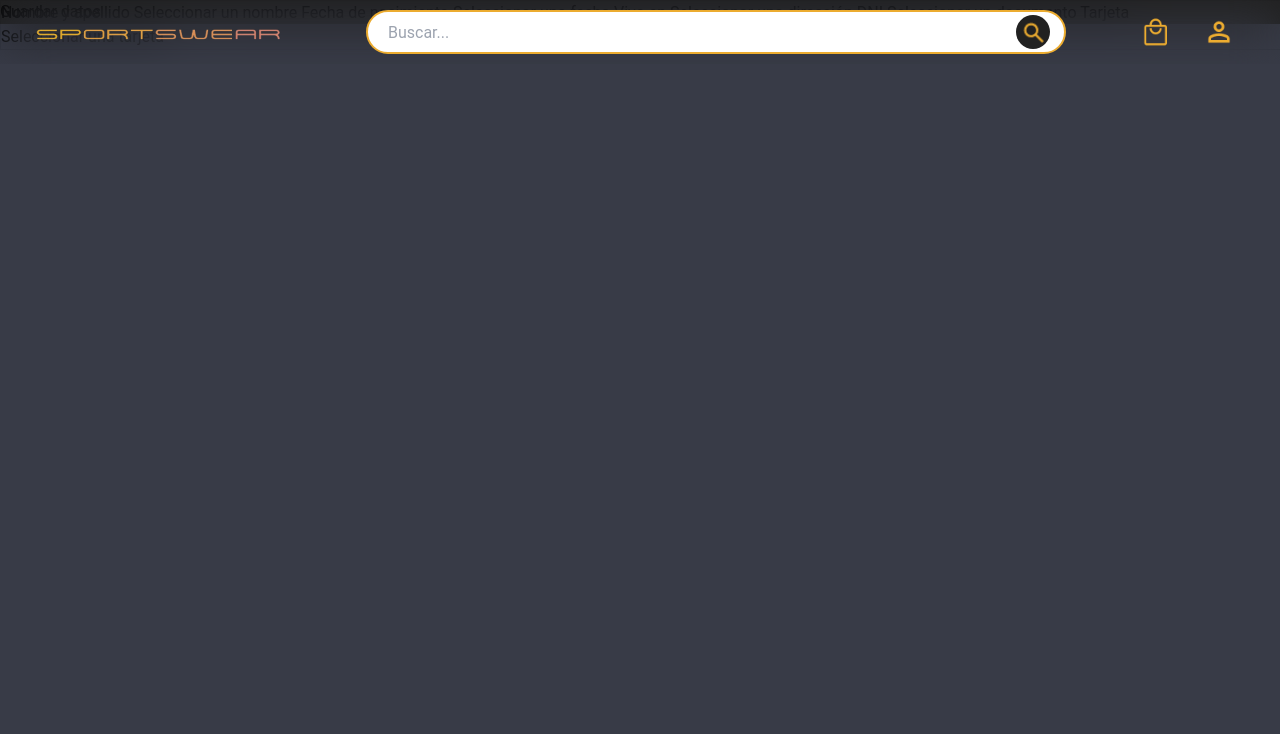
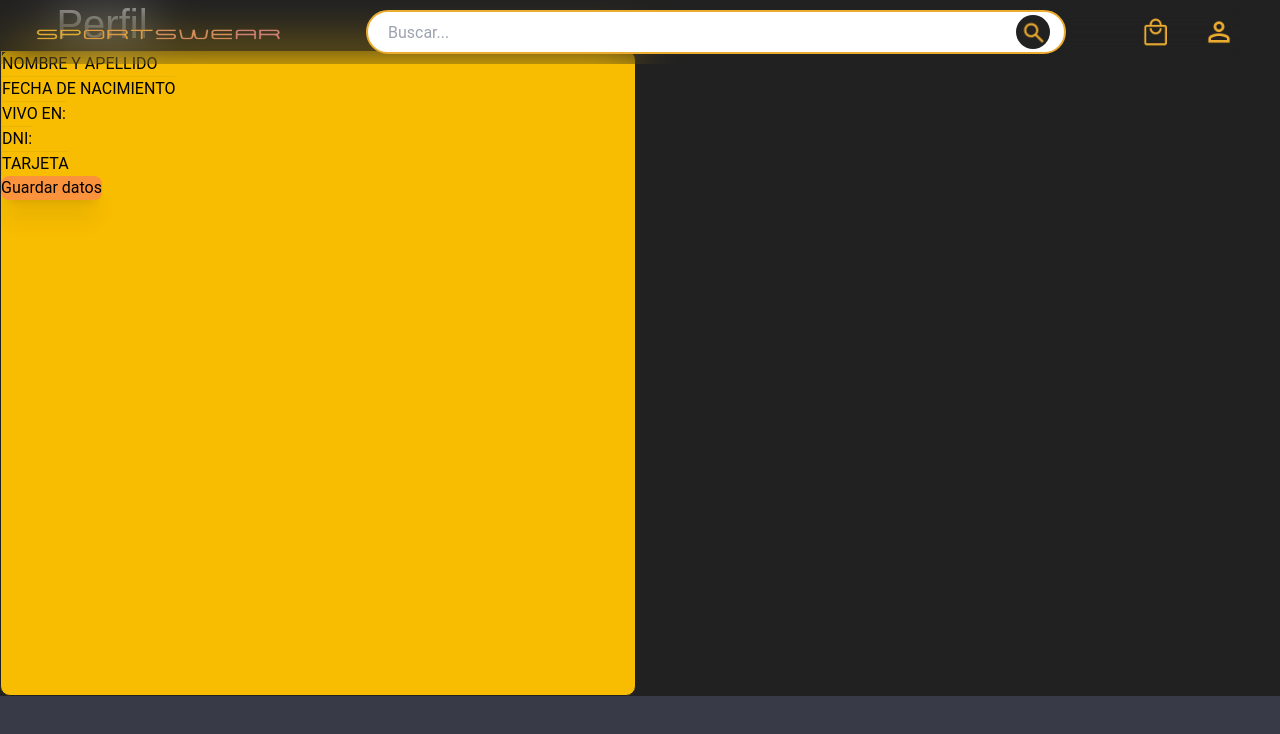
Before and after one commit to jigcolapaolo/Sportswear-eCommerce, a React (Vite) app in the folder Front/: page /perfil in a window 1280 px wide. Shown: the top 734 px of the page. Built offline with nearby package versions, Linux system fonts and the light colour scheme.

Commit message:
Arme un poco la estrutura del perfil pero quedaron problemas con los estilos. tampoco pude poner las imagenes de fondo ya que en el figma no me dejaba seleccionar esa parte y no podia acceder a las propiedades que estaban indicadas para esa parte

```diff
--- a/Front/src/Perfil.jsx
+++ b/Front/src/Perfil.jsx
@@ -2,122 +2,112 @@ import { useState } from "react";
 import LoginModal from "./components/LoginModal/LoginModal";
 
 function Perfil() {
-  const [isOpen, setIsOpen] = useState(false);
+  const [botonVisible, setBotonVisible] = useState(false);
 
-  const bottonDesplegable = () => {
-    setIsOpen(!isOpen);
-  };
+  function botonDesplegable() {
+    setBotonVisible(!botonVisible);
+  }
 
   return (
     <main className="bg-[#212121]">
-      <h1 className="absolute top-143 left-628 w-204 h-50 gap-0 opacity-0 font-rubik-mono-one text-40 font-normal leading-49.52 text-center bg-white">
+      <h1 className="style-title">
         Perfil
       </h1>
       <LoginModal />
 
-      <div className='absolute top-219 left-402 w-636 h-646 gap-0 border-t border-l border-b border-black border-opacity-10 border-solid rounded-tl-10 opacity-0"'>
-        <label> Nombre y apellido </label>
-        <button onClick={bottonDesplegable} className="">
-          Seleccionar un nombre
-        </button>
-        {isOpen && (
-          <div className="absolute mt-2 w-48 bg-white rounded-md shadow-lg">
-            <ul>
-              <li className="px-4 py-2 text-gray-800 hover:bg-gray-200 cursor-pointer">
-                Option 1
-              </li>
-              <li className="px-4 py-2 text-gray-800 hover:bg-gray-200 cursor-pointer">
-                Option 2
-              </li>
-              <li className="px-4 py-2 text-gray-800 hover:bg-gray-200 cursor-pointer">
-                Option 3
-              </li>
-            </ul>
-          </div>
-        )}
+      <div className="style-content">
+        <div className="dropDown">
+          <button
+            onClick={botonDesplegable}
+            className="w-634 h-91 top-59 left-2 border border-t-1 border-b-0 border-l-1 border-r-0 border-yellow-500"
+          >
+            NOMBRE Y APELLIDO
+          </button>
+          {botonVisible && (
+            <div className="nextElementS">
+              <ul>
+                <li> Opcion 1 </li>
+                <li> Opcion 2 </li>
+                <li> Opcion 3 </li>
+              </ul>
+            </div>
+          )}
+        </div>
 
-        <label> Fecha de nacimiento </label>
-        <button onClick={bottonDesplegable} className="">
-          Seleccionar una fecha
-        </button>
-        {isOpen && (
-          <div className="absolute mt-2 w-48 bg-white rounded-md shadow-lg">
-            <ul>
-              <li className="px-4 py-2 text-gray-800 hover:bg-gray-200 cursor-pointer">
-                Option 1
-              </li>
-              <li className="px-4 py-2 text-gray-800 hover:bg-gray-200 cursor-pointer">
-                Option 2
-              </li>
-              <li className="px-4 py-2 text-gray-800 hover:bg-gray-200 cursor-pointer">
-                Option 3
-              </li>
-            </ul>
-          </div>
-        )}
+        <div className="dropDown">
+          <button
+            onClick={botonDesplegable}
+            className="w-634 h-91 top-59 left-2 border border-t-1 border-b-0 border-l-1 border-r-0 border-yellow-500"
+          >
+            FECHA DE NACIMIENTO
+          </button>
+          {botonVisible && (
+            <div className="nextElementS">
+              <ul>
+                <li> Opcion 1 </li>
+                <li> Opcion 2 </li>
+                <li> Opcion 3 </li>
+              </ul>
+            </div>
+          )}
+        </div>
 
-        <label> Vivo en </label>
-        <button onClick={bottonDesplegable} className="">
-          Seleccionar una dirección
-        </button>
-        {isOpen && (
-          <div className="absolute mt-2 w-48 bg-white rounded-md shadow-lg">
-            <ul>
-              <li className="px-4 py-2 text-gray-800 hover:bg-gray-200 cursor-pointer">
-                Option 1
-              </li>
-              <li className="px-4 py-2 text-gray-800 hover:bg-gray-200 cursor-pointer">
-                Option 2
-              </li>
-              <li className="px-4 py-2 text-gray-800 hover:bg-gray-200 cursor-pointer">
-                Option 3
-              </li>
-            </ul>
-          </div>
-        )}
+        <div className="dropDown">
+          <button
+            onClick={botonDesplegable}
+            className="w-634 h-91 top-59 left-2 border border-t-1 border-b-0 border-l-1 border-r-0 border-yellow-500"
+          >
+            VIVO EN:
+          </button>
+          {botonVisible && (
+            <div className="nextElementS">
+              <ul>
+                <li> Opcion 1 </li>
+                <li> Opcion 2 </li>
+                <li> Opcion 3 </li>
+              </ul>
+            </div>
+          )}
+        </div>
 
-        <label> DNI </label>
-        <button onClick={bottonDesplegable} className="">
-          Seleccionar un documento
-        </button>
-        {isOpen && (
-          <div className="absolute mt-2 w-48 bg-white rounded-md shadow-lg">
-            <ul>
-              <li className="px-4 py-2 text-gray-800 hover:bg-gray-200 cursor-pointer">
-                Option 1
-              </li>
-              <li className="px-4 py-2 text-gray-800 hover:bg-gray-200 cursor-pointer">
-                Option 2
-              </li>
-              <li className="px-4 py-2 text-gray-800 hover:bg-gray-200 cursor-pointer">
-                Option 3
-              </li>
-            </ul>
-          </div>
-        )}
+        <div className="dropDown">
+          <button
+            onClick={botonDesplegable}
+            className="w-634 h-91 top-59 left-2 border border-t-1 border-b-0 border-l-1 border-r-0 border-yellow-500"
+          >
+            DNI:
+          </button>
+          {botonVisible && (
+            <div className="nextElementS">
+              <ul>
+                <li> Opcion 1 </li>
+                <li> Opcion 2 </li>
+                <li> Opcion 3 </li>
+              </ul>
+            </div>
+          )}
+        </div>
 
-        <label> Tarjeta </label>
-        <button onClick={bottonDesplegable} className="">
-          Seleccionar una tarjeta
-        </button>
-        {isOpen && (
-          <div className="absolute mt-2 w-48 bg-white rounded-md shadow-lg">
-            <ul>
-              <li className="px-4 py-2 text-gray-800 hover:bg-gray-200 cursor-pointer">
-                Option 1
-              </li>
-              <li className="px-4 py-2 text-gray-800 hover:bg-gray-200 cursor-pointer">
-                Option 2
-              </li>
-              <li className="px-4 py-2 text-gray-800 hover:bg-gray-200 cursor-pointer">
-                Option 3
-              </li>
-            </ul>
-          </div>
-        )}
+        <div className="dropDown">
+          <button
+            onClick={botonDesplegable}
+            className="w-634 h-91 top-59 left-2 border border-t-1 border-b-0 border-l-1 border-r-0 border-yellow-500"
+          >
+            TARJETA
+          </button>
+          {botonVisible && (
+            <div className="nextElementS">
+              <ul>
+                <li> Opcion 1 </li>
+                <li> Opcion 2 </li>
+                <li> Opcion 3 </li>
+              </ul>
+            </div>
+          )}
+        </div>
+
+        <button className="w-539 h-66 rounded-lg bg-orange-400 shadow-xl hover:shadow-none transition-shadow duration-500 ease-in-out"> Guardar datos </button>
       </div>
-
-      <button className="custom-style"> Guardar datos </button>
     </main>
   );
 }
--- a/Front/src/index.css
+++ b/Front/src/index.css
@@ -1,6 +1,5 @@
 @tailwind base;
 @tailwind components;
-/* index.css o App.css */
 @import url('https://fonts.googleapis.com/css2?family=Roboto:wght@400;500;700&display=swap');
 @tailwind utilities;
 
@@ -23,7 +22,6 @@
 }
 
 /* CSS Reset */
-*,
 *::before,
 *::after {
   box-sizing: border-box;
@@ -78,3 +76,26 @@ textarea {
 .custom-shape-divider-top-footer .shape-fill {
   fill: #212121;
 }
+
+.style-title {
+  width: 204px;
+  height: 50px;
+  top: 143px;
+  left: 628px;
+  font-family: 'Rubik Mono One', sans-serif;
+  font-weight: 400;
+  font-size: 40px;
+  line-height: 49.52px;
+  text-align: center;
+  color: #FFFFFF;
+}
+
+.style-content {
+  width: 636px;
+  height: 646px;
+  top: 219px;
+  left: 402px;
+  border-radius: 10px;
+  border: 1px solid #212121;
+  background-color: #F8BD00;
+}
```
